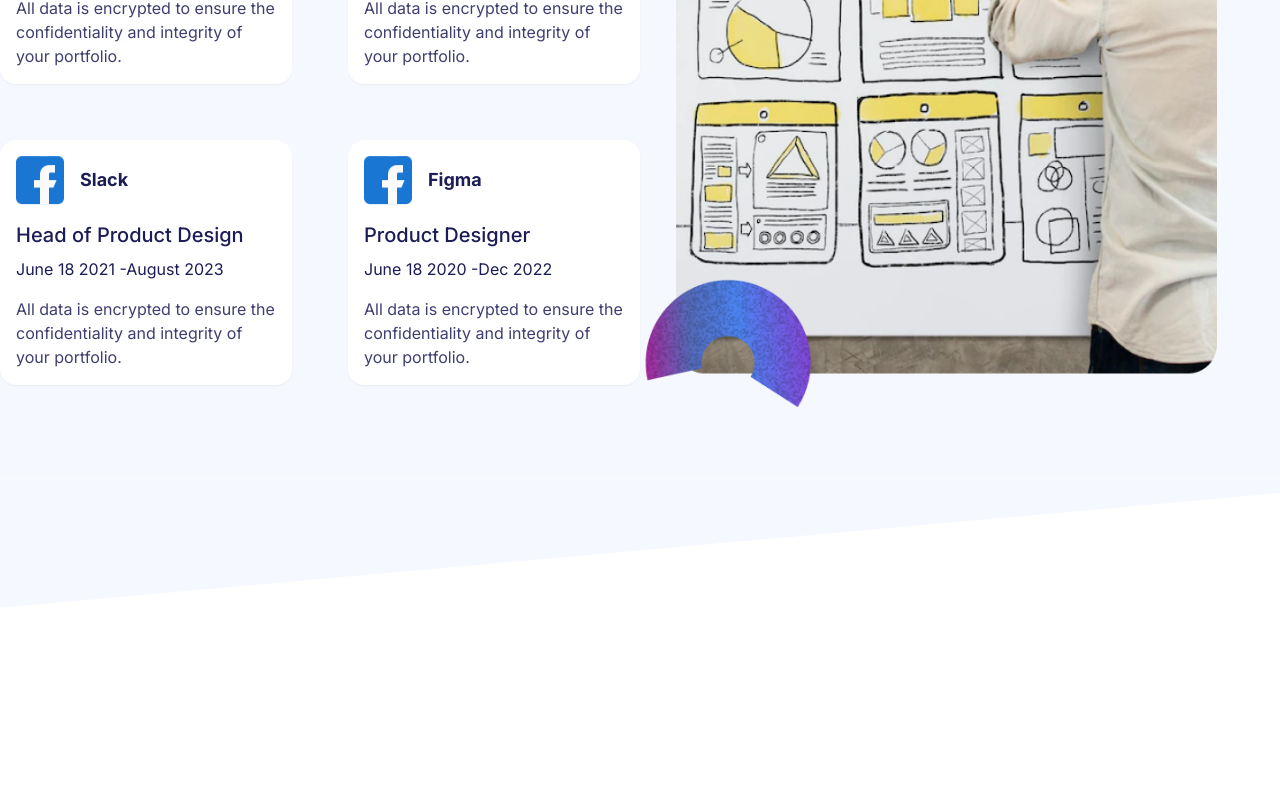
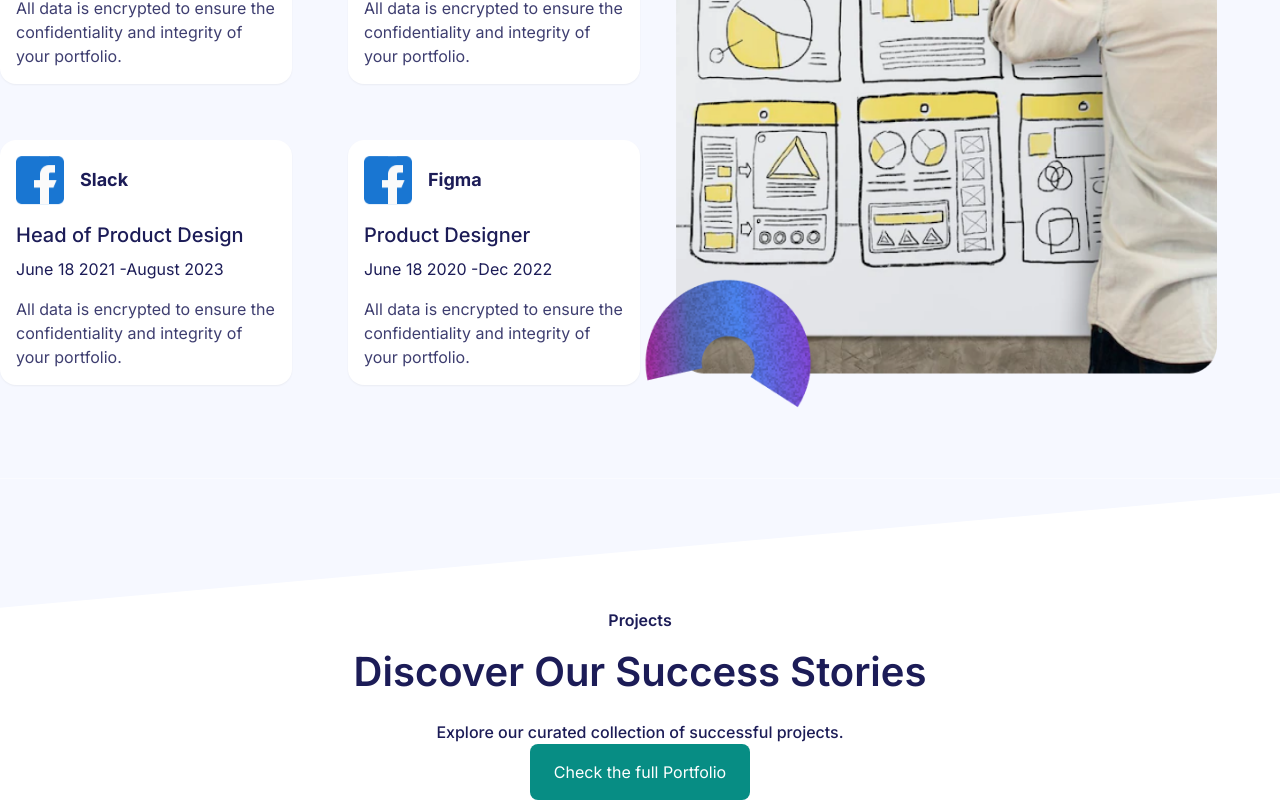
Before and after one commit to safatsaat2/portfolio-project-suleiman, a Next.js app: page / in a window 1280 px wide. Shown: the part 3288-4088 px from the top of the page. Before the commit the page ends 3896 px from the top, so only its background shows below. Built offline with nearby package versions, Linux system fonts and the light colour scheme.

Commit message:
project section implementation

```diff
--- a/app/Components/About Me/AboutMe.jsx
+++ b/app/Components/About Me/AboutMe.jsx
@@ -39,7 +39,7 @@ const AboutMe = () => {
                 <p className="text-base text-[#1C1C57] mt-2">{list?.des}</p>
             </div>)}
           </div>
-          <ButtonFull text={"About Me"}/>
+          <ButtonFull text={"About Me"} link="#"/>
         </div>
       </div>
     </div>
--- /dev/null
+++ b/app/Components/Project/Project.jsx
@@ -0,0 +1,22 @@
+import React from 'react';
+import ButtonFull from '../buttons/ButtonFull';
+
+const Project = () => {
+    return (
+        <div className='max-w-[1320px] mx-auto flex items-center flex-col'>
+            <p className="text-base text-[#1C1C57] pb-4 text-center font-semibold">Projects</p>
+            <h3 className="text-[40px] font-semibold text-[#1C1C57] leading-[120%] text-center">
+            Discover Our Success Stories
+            </h3>
+            <p className="text-base font-medium text-[#1C1C57] text-center mt-6">
+              Explore our curated collection of successful projects.
+            </p>
+            <div className='grid grid-cols-1 lg:grid-cols-2 items-center'>
+
+            </div>
+            <ButtonFull text="Check the full Portfolio" link={"#"} />
+        </div>
+    );
+};
+
+export default Project;
--- a/app/page.js
+++ b/app/page.js
@@ -2,6 +2,7 @@ import AboutMe from "./Components/About Me/AboutMe";
 import HeroArea from "./Components/HeroArea";
 import MyExperience from "./Components/My Experience/MyExperience";
 import OurService from "./Components/Our Service/OurService";
+import Project from "./Components/Project/Project";
 import TrustedComapny from "./Components/TrustedCompany/TrustedComapny";
 
 export default function Home() {
@@ -39,6 +40,7 @@ export default function Home() {
       >
         <path d="M0 129.842V0.568253H1440L0 129.842Z" fill="#F6F8FF" />
       </svg>
+      <Project/>
     </>
   );
 }
```
